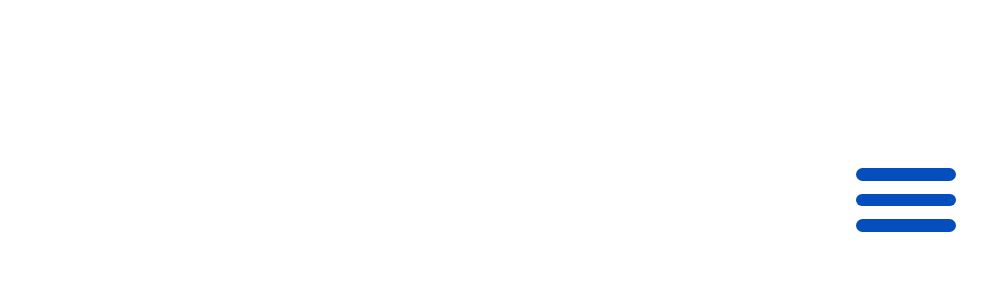
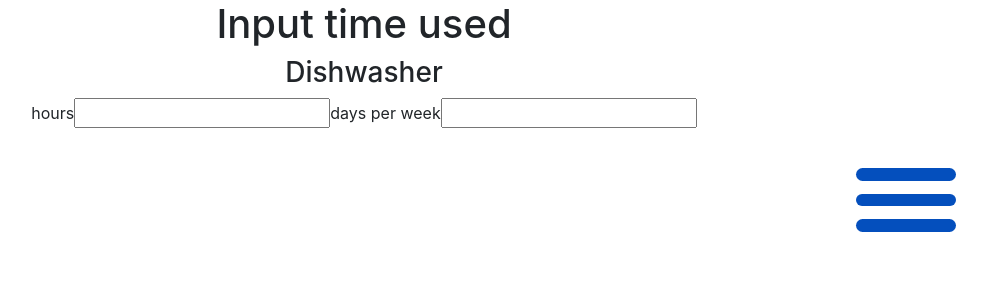
Before and after one commit to BloomTech-Labs/Encon-fe, a React (Create React App) app in the folder encon/: page /input in a window 1280 px wide. Shown: the top 300 px of the page, without its empty margins (276-1263 px from the left). Built offline with nearby package versions, Linux system fonts and the light colour scheme.

Commit message:
possible user input structure, may need to refactor when BE is designed

```diff
--- a/encon/src/App.js
+++ b/encon/src/App.js
@@ -1,23 +1,24 @@
-import React from 'react';
-import './App.scss';
-import { Route } from 'react-router-dom';
-import { Navigation } from './components/mobile/Navigation.js';
-import { LandingPage } from './components/mobile/Landing-Page.js';
-import { LogoHeader } from './components/mobile/Logo-Header.js';
-import { DesktopView } from './components/desktop/Desktop-View.js';
-import MediaQuery from 'react-responsive';
-import { DesktopRegister } from './components/desktop/Desktop-Register';
-import { LoginDesktop } from './components/desktop/Desktop-Login';
-import { DesktopNav } from './components/desktop/Desktop-Nav.js';
+import React from "react";
+import "./App.scss";
+import { Route } from "react-router-dom";
+import { Navigation } from "./components/mobile/Navigation.js";
+import { LandingPage } from "./components/mobile/Landing-Page.js";
+import { LogoHeader } from "./components/mobile/Logo-Header.js";
+import { DesktopView } from "./components/desktop/Desktop-View.js";
+import { UserInput } from "./components/mobile/UserInput";
+import MediaQuery from "react-responsive";
+import { DesktopRegister } from "./components/desktop/Desktop-Register";
+import { LoginDesktop } from "./components/desktop/Desktop-Login";
+import { DesktopNav } from "./components/desktop/Desktop-Nav.js";
 
 const App = () => {
   return (
-		<div className='App'>
+    <div className="App">
       <MediaQuery maxDeviceWidth={1025}>
         <Navigation />
       </MediaQuery>
       <LogoHeader />
-			<Route exact path='/'>
+      <Route exact path="/">
         <MediaQuery minDeviceWidth={1025}>
           <DesktopNav />
           <DesktopView />
@@ -26,11 +27,14 @@ const App = () => {
           <LandingPage />
         </MediaQuery>
       </Route>
-			<Route path='/login'>
+      <Route path="/login">
         <LoginDesktop />
       </Route>
-			<Route path='/register'>
+      <Route path="/register">
         <DesktopRegister />
+      </Route>
+      <Route path="/input">
+        <UserInput />
       </Route>
     </div>
   );
--- a/encon/src/components/mobile/Navigation.js
+++ b/encon/src/components/mobile/Navigation.js
@@ -20,6 +20,9 @@ export const Navigation = () => {
         <a className="bm-item" href="/register">
           Register
         </a>
+        <a className="bm-item" href="/input">
+          temp link user input
+        </a>
       </div>
     </Menu>
   );
--- /dev/null
+++ b/encon/src/components/mobile/UserInput.js
@@ -0,0 +1,49 @@
+import React, { useState } from "react";
+import axios from "axios";
+import { useForm } from "react-hook-form";
+
+export const UserInput = () => {
+  const { handleSubmit } = useForm();
+  //maybe user id and state entered in url as params? then hardcode appliance name in individual state/hook variables
+
+  const [dishWasher, setDishWasher] = useState({
+    appliance: "Dishwasher",
+    hours: "",
+    days: "",
+  });
+  const [washingMachine, setWashingMachine] = useState({
+    appliance: "Washing Machine",
+    hours: "",
+    days: "",
+  });
+
+  const handleDishHoursChange = (event) => {
+    setDishWasher({ ...dishWasher, hours: event.target.value });
+  };
+  const handleDishDaysChange = (event) => {
+    setDishWasher({ ...dishWasher, days: event.target.value });
+  };
+
+  return (
+    <div className="user-input">
+      <h1>Input time used</h1>
+      <form onSubmit={handleSubmit}>
+        <h3>Dishwasher</h3>
+        <label htmlFor="dishWasher hours">hours</label>
+        <input
+          type="integer"
+          name="dishWasher hours"
+          onchange={handleDishHoursChange}
+          value={dishWasher.hours}
+        ></input>
+        <label htmlFor="dishWasher days">days per week</label>
+        <input
+          type="integer"
+          name="dishWasher days"
+          onchange={handleDishDaysChange}
+          value={dishWasher.days}
+        ></input>
+      </form>
+    </div>
+  );
+};
```
Lines whose indentation alone changed are shown as unchanged.
